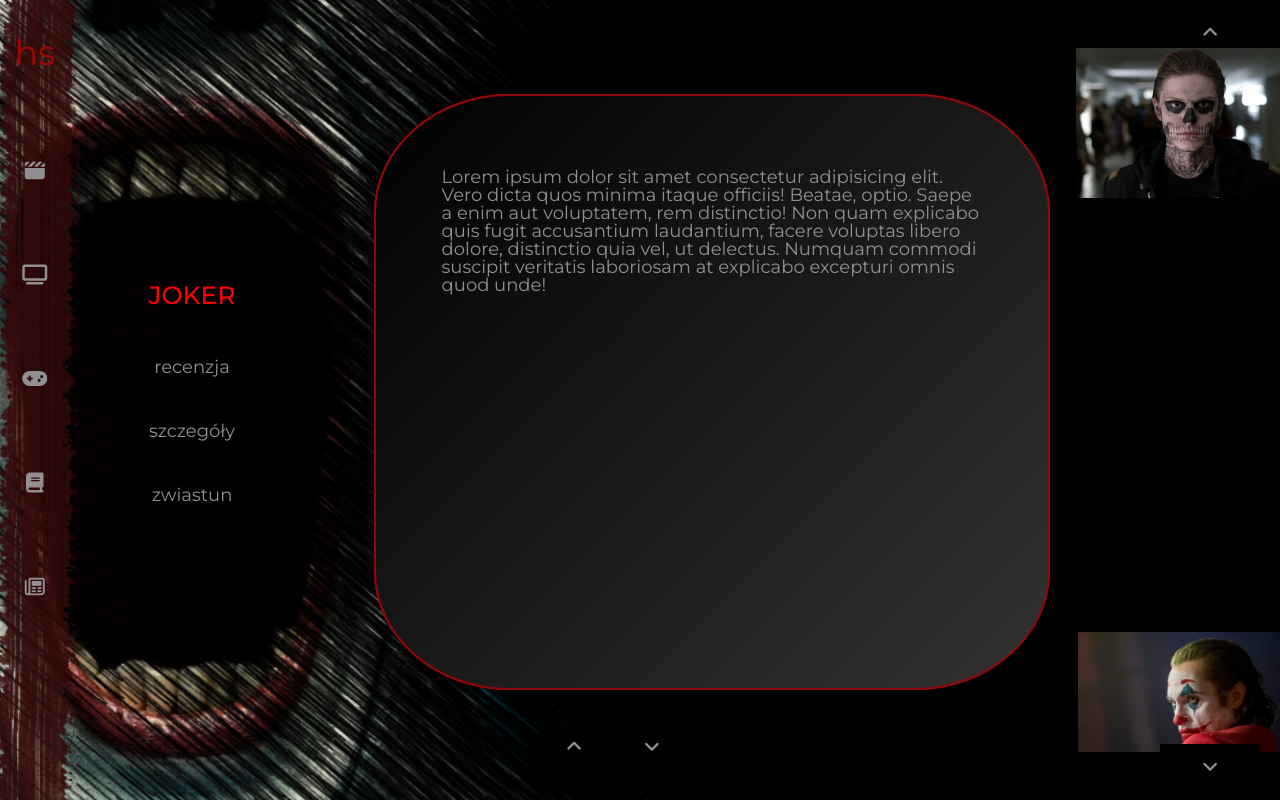
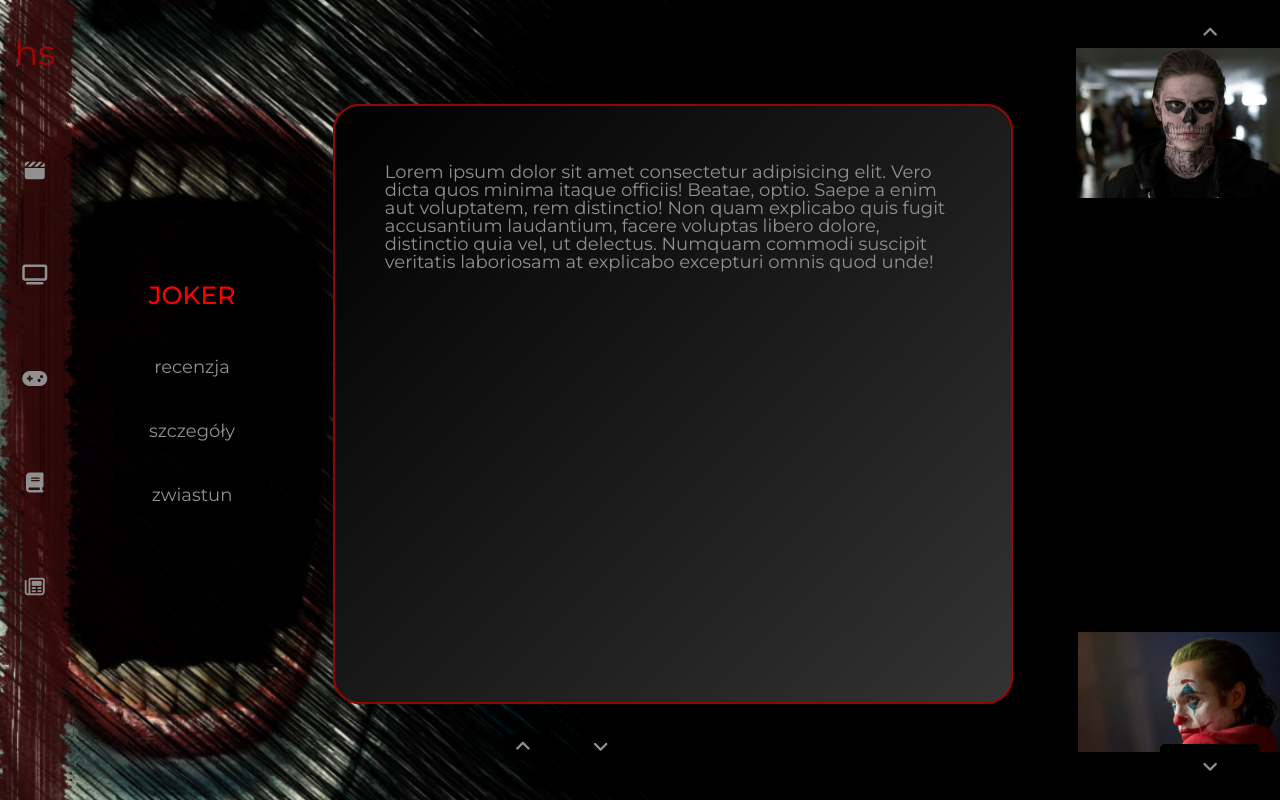
Before and after one commit to PaulinaRog/horror_spot, a React (Vite) app in the folder movie_reviews/: page /tvseries/1 in a window 1280 px wide. Built offline with nearby package versions, Linux system fonts and the light colour scheme.

Commit message:
hovers in movies fixed

```diff
--- a/movie_reviews/src/components/Book.jsx
+++ b/movie_reviews/src/components/Book.jsx
@@ -1,9 +1,20 @@
 import React from "react";
+import { useRef } from "react";
 import { useParams } from "react-router-dom";
 import books from "../utils/BooksList";
 
 export default function Book() {
   const { id } = useParams();
+
+  const scrollRef = useRef();
+
+  const handleScrollDown = () => {
+    scrollRef.current.scrollTop = scrollRef.current.scrollTop + 300;
+  };
+
+  const handleScrollUp = () => {
+    scrollRef.current.scrollTop = scrollRef.current.scrollTop - 300;
+  };
 
   return (
     <>
@@ -11,7 +22,7 @@
         <h2>{books[id - 1].title}</h2>
         <h1>{books[id - 1].author}</h1>
       </div>
-      <div className="books-content">
+      <div className="books-content" ref={scrollRef}>
         <p>{books[id - 1].text}</p>
       </div>
       <div className="books-details">
@@ -22,6 +33,15 @@
         <h3>Cykl:</h3>
         <p>Lorem ipsum dolor sit amet.</p>
       </div>
+      <div className="books-scroll-buttons">
+        {" "}
+        <button className="games-scroll-button" onClick={handleScrollUp}>
+          <i className="fa-solid fa-angle-up"></i>
+        </button>
+        <button className="games-scroll-button" onClick={handleScrollDown}>
+          <i className="fa-solid fa-angle-down"></i>
+        </button>
+      </div>
     </>
   );
 }
--- a/movie_reviews/src/components/MovieCard.jsx
+++ b/movie_reviews/src/components/MovieCard.jsx
@@ -93,7 +93,7 @@
         <button
           className="movies-scroll-review"
           onClick={handleScrollDown}
-          style={{ left: "45%" }}
+          style={{ left: "40%" }}
         >
           <i className="fa-solid fa-angle-down"></i>
         </button>
--- a/movie_reviews/src/components/Movies.jsx
+++ b/movie_reviews/src/components/Movies.jsx
@@ -42,24 +42,55 @@
 function SingleMovie({ id, src, title }) {
   const navigate = useNavigate();
   const [style, setStyle] = useState({ display: "none" });
+  const [img, setImg] = useState(null);
 
   const handleClick = (e) => {
     navigate(e.target.id);
   };
 
+  const handleMouseOver = (e) => {
+    setStyle({ display: "block" });
+    setImg({ width: "17vw", height: "22vh", marginTop: 2, marginBottom: 3 });
+  };
+
+  const handleMouseLeave = () => {
+    setStyle({ display: "none" });
+    setImg({ width: "15vw", height: "20vh", marginTop: 10, marginBottom: 10 });
+  };
+
   return (
     <>
       <div key={id} className="movies-container">
+        <div
+          style={{
+            position: "relative",
+            width: "15vw",
+            height: "20vh",
+            marginTop: 10,
+            marginBottom: 10,
+          }}
+          className="movies-box"
+        >
           <img
             className="movies-poster"
             onMouseOver={() => setStyle({ display: "block" })}
             onMouseLeave={() => setStyle({ display: "none" })}
             src={src}
+            id={id}
+            style={img && img}
+          />
+          <div
+            style={style}
+            onMouseOver={handleMouseOver}
+            onMouseLeave={handleMouseLeave}
             onClick={handleClick}
             id={id}
-        />
-        <div style={style} id={id} className="tooltip">
-          <p>{title}</p>
+            className="movies-title-hover"
+          >
+            <p style={style} className="movies-box-title">
+              {title}
+            </p>
+          </div>
         </div>
       </div>
     </>
--- a/movie_reviews/src/components/SeriesCard.jsx
+++ b/movie_reviews/src/components/SeriesCard.jsx
@@ -119,7 +119,7 @@
         style={{
           position: "absolute",
           bottom: "5%",
-          left: "59%",
+          left: "55%",
           transform: "translateX(-50%)",
           width: 400,
           zIndex: 7,
--- a/movie_reviews/src/views/MoviesPage.jsx
+++ b/movie_reviews/src/views/MoviesPage.jsx
@@ -62,9 +62,12 @@
             <h2
               style={{
                 position: "absolute",
-                top: "10%",
-                left: "35%",
+                top: "33%",
+                right: "5%",
                 zIndex: 6,
+                width: "20%",
+                textShadow: "2px 2px 2px black",
+                textAlign: "center",
               }}
             >
               {movies[id].title}
@@ -74,6 +77,7 @@
               style={{
                 backgroundImage: `url(${movies[id].src})`,
                 right: 0,
+                filter: "brightness(70%)",
               }}
             ></div>
             <MovieCard description={movies[id].text} />
--- a/movie_reviews/styles/elements/_books.scss
+++ b/movie_reviews/styles/elements/_books.scss
@@ -38,7 +38,7 @@
     padding: 2em;
     height: 70%;
     overflow-y: scroll;
-    border-radius: 1em;
+    border-radius: 1.5em;
     overflow-x: hidden;
     scroll-behavior: smooth;
     background: linear-gradient(135deg, black, rgb(51, 51, 51));
@@ -84,4 +84,13 @@
     transform: translateX(-50%);
     width: 30%;
   }
+
+  &-scroll-buttons {
+    position: absolute;
+    bottom: 4%;
+    left: 25%;
+    z-index: 5;
+    display: flex;
+    gap: 40px;
+  }
 }
--- a/movie_reviews/styles/elements/_games.scss
+++ b/movie_reviews/styles/elements/_games.scss
@@ -13,6 +13,10 @@
     display: none;
   }
   gap: 20px;
+
+  &-text {
+    padding: 1em;
+  }
 
   &-img {
     width: 250px;
@@ -59,13 +63,14 @@
     &-side {
       transition: all 0.8s ease;
       backface-visibility: hidden;
-      width: 40vw;
-      height: 45vh;
-      padding: 2em;
+      width: 45vw;
+      height: 50vh;
+      padding: 1em;
       position: absolute;
       background: linear-gradient(135deg, black, rgb(51, 51, 51));
       border: 2px solid $red;
       overflow-y: scroll;
+      border-radius: 1.5em;
       overflow-x: hidden;
       scroll-behavior: smooth;
 
@@ -113,7 +118,7 @@
     position: absolute;
     top: 62%;
     z-index: 5;
-    left: 43%;
+    left: 45%;
     display: flex;
     gap: 40px;
   }
--- a/movie_reviews/styles/elements/_movies.scss
+++ b/movie_reviews/styles/elements/_movies.scss
@@ -1,5 +1,5 @@
 .movies {
-  height: 78vh;
+  height: 85vh;
   position: absolute;
   top: 50%;
   transform: translateY(-50%);
@@ -28,22 +28,57 @@
     position: relative;
     cursor: pointer;
     border-right: 3px solid transparent;
-    transition: border-width 1s ease;
+    transition: all 0.1s ease;
 
     &:hover {
-      border-width: 100px;
-      border-color: $red-transparent;
+      cursor: url("../src/assets/knife-mid.png"), auto;
+    }
+  }
+
+  &-title-hover {
+    position: absolute;
+    top: 0;
+    left: 0;
+    width: 100%;
+    height: 100%;
+    z-index: 7;
+    border-right: 3px solid transparent;
+    transition: all 0.05s ease;
+    &:hover {
+      border-color: $red;
       width: 17vw;
       height: 22vh;
       margin-top: 2px;
       margin-bottom: 3px;
+      background-color: rgba(0, 0, 0, 0.645);
+      backdrop-filter: blur(2px);
       cursor: url("../src/assets/knife-mid.png"), auto;
     }
   }
+
+  &-box {
+    position: relative;
+    width: 15vw;
+    height: 20vh;
+    margin-top: 10px;
+    margin-bottom: 10px;
+
+    &-title {
+      position: absolute;
+      top: 50%;
+      left: 50%;
+      transform: translate(-50%, -50%);
+      z-index: 8;
+      color: white;
+      text-transform: uppercase;
+      width: 200px;
+      text-align: center;
+    }
+  }
+
   &-nav {
-    height: 2em;
+    padding: 0.5em 0;
     width: 15.25vw;
-    font-size: 30px;
     backdrop-filter: blur(10px);
     display: flex;
     justify-content: center;
@@ -68,7 +103,7 @@
   &-details-btn {
     position: absolute;
     top: 50%;
-    right: 0;
+    right: -10%;
     padding: 0.5em 1em;
     width: 150px;
     @include button2;
@@ -95,7 +130,7 @@
   &-scroll-review {
     position: absolute;
     bottom: 0;
-    left: 35%;
+    left: 30%;
     @include button2;
   }
 
@@ -125,7 +160,7 @@
     left: 0;
     width: 70%;
     padding: 2em;
-    // background-color: $transparent-bg;
+    border-radius: 1.5em;
     background: linear-gradient(135deg, black, rgb(51, 51, 51));
     @include card;
     border: 2px solid $red;
--- a/movie_reviews/styles/elements/_series.scss
+++ b/movie_reviews/styles/elements/_series.scss
@@ -7,6 +7,13 @@
   z-index: 1;
   left: -30%;
   background-position: center;
+  overflow: hidden;
+  overflow-y: hidden;
+  overflow-x: hidden;
+  &::-webkit-scrollbar {
+    display: none;
+    scrollbar-width: none;
+  }
 }
 .bg-black {
   height: 100vh;
@@ -16,6 +23,13 @@
   position: absolute;
   z-index: 3;
   top: 0;
+  overflow: hidden;
+  overflow-y: hidden;
+  overflow-x: hidden;
+  &::-webkit-scrollbar {
+    display: none;
+    scrollbar-width: none;
+  }
 }
 
 .header-title {
@@ -162,27 +176,28 @@
 }
 
 .series-card {
-  width: 95vh;
-  height: 85vh;
+  width: 60vw;
+  height: 100vh;
   position: absolute;
-  top: 10%;
-  left: 28%;
+  top: 0;
+  left: 20%;
   perspective: 200rem;
-  z-index: 5;
+  z-index: 2;
   @include card;
 
   &-side {
     transition: all 0.8s ease;
     backface-visibility: hidden;
-    width: 75vh;
-    height: 65vh;
-    padding: 2em;
+    width: 80vh;
+    height: 70vh;
+    padding: 1em;
     position: absolute;
-    top: 2%;
-    left: 2%;
+    top: 13%;
+    z-index: 5;
+    left: 10%;
     background: linear-gradient(135deg, black, rgb(51, 51, 51));
     border: 2px solid $red;
-    border-radius: 20%;
+    border-radius: 1.5em;
   }
 
   &-back {
--- a/movie_reviews/styles/settings/_mixins.scss
+++ b/movie_reviews/styles/settings/_mixins.scss
@@ -21,7 +21,7 @@
   width: 50vw;
   height: 70vh;
   position: absolute;
-  left: 33%;
+  left: 30%;
   top: 12%;
   z-index: 5;
   flex-direction: column;
@@ -49,6 +49,7 @@
   background-color: black;
   color: $white-inactive;
   transition: all 0.5s ease;
+  border-radius: 5px;
   &:hover {
     color: $white-fonts;
     backdrop-filter: blur(10px);
```
Lines whose indentation alone changed are shown as unchanged.
